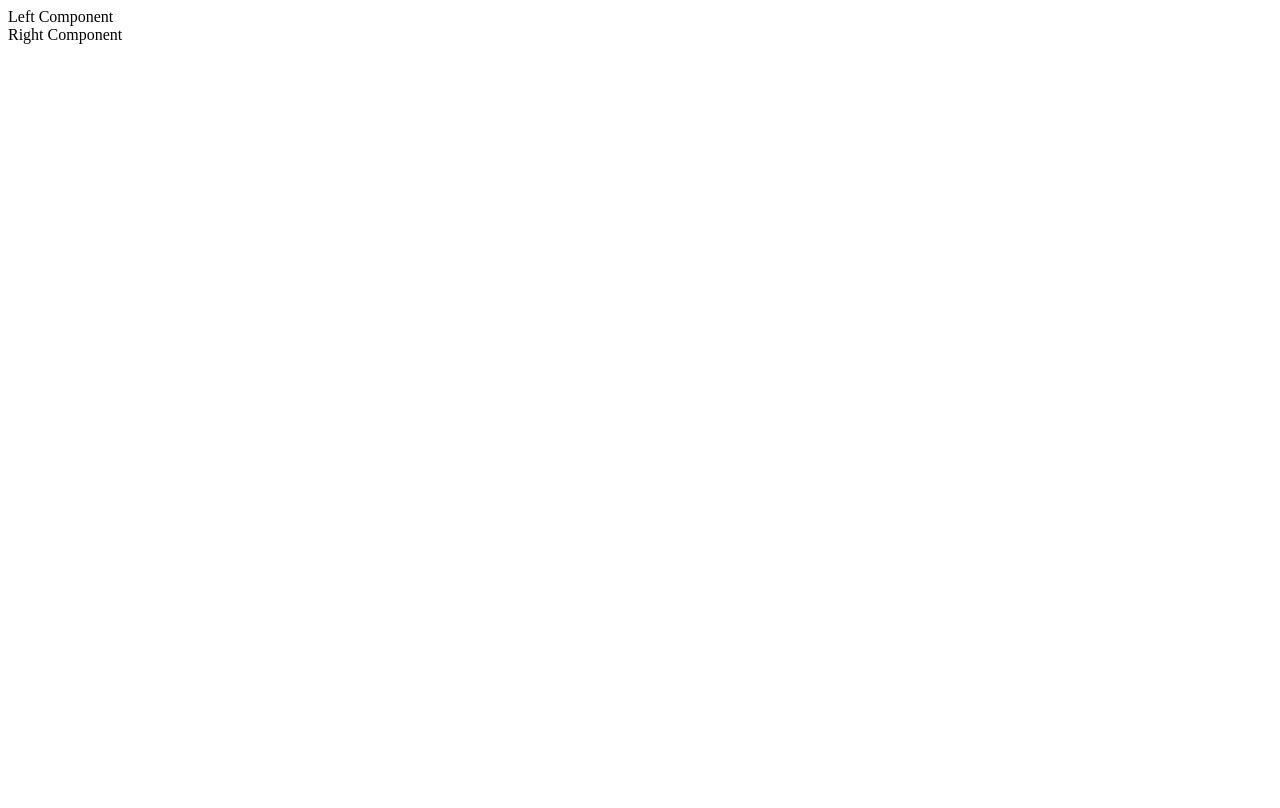
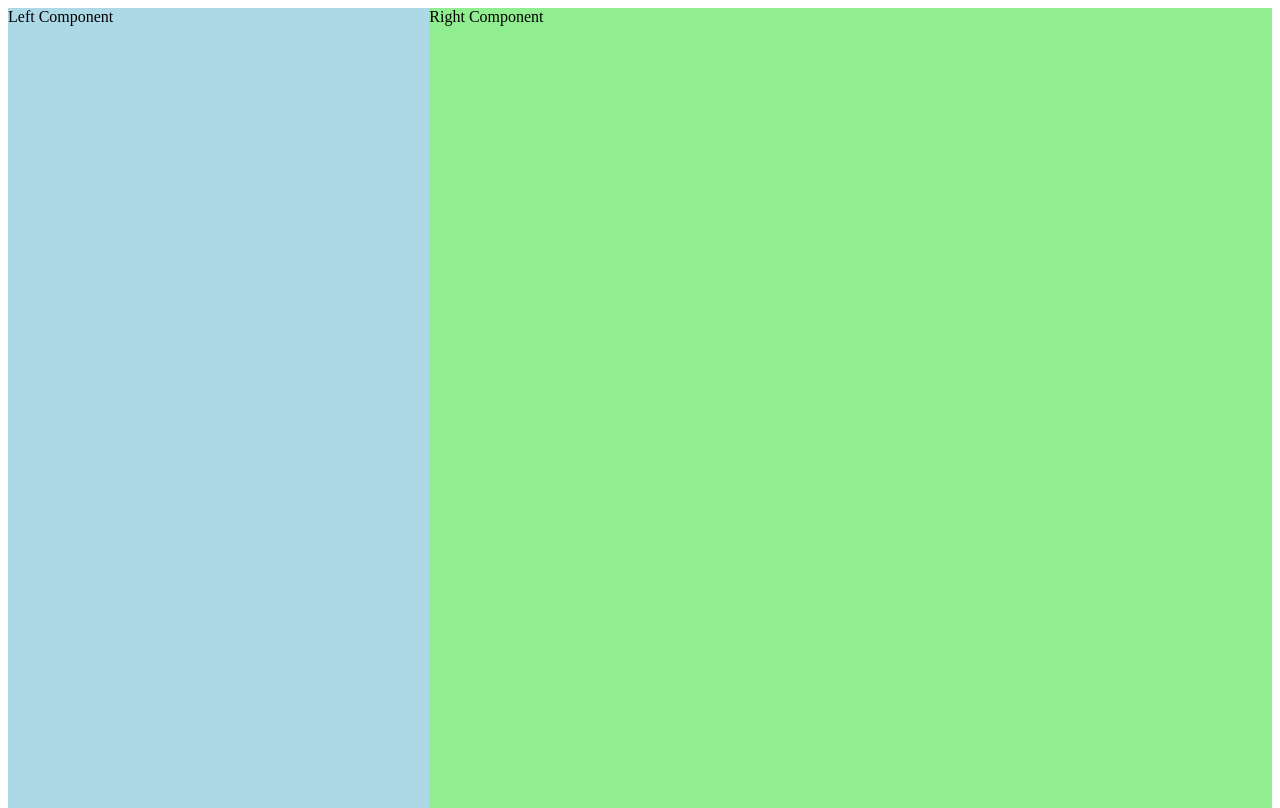
Before and after one commit to johnCbogil/LiMaps, a React (Vite) app: page / in a window 1280 px wide. Built offline with nearby package versions, Linux system fonts and the light colour scheme.

Commit message:
style the left and right

```diff
--- /dev/null
+++ b/src/App.css
@@ -0,0 +1,17 @@
+html, body, #root, .container {
+    height: 100%;
+}
+
+.container {
+    display: flex;
+}
+
+.About {
+    flex: 1;
+    background-color: #add8e6; /* Light Blue */
+}
+
+.Map {
+    flex: 2;
+    background-color: #90ee90; /* Light Green */
+}
--- a/src/App.jsx
+++ b/src/App.jsx
@@ -1,13 +1,14 @@
 import { About } from './Components/About';
 import { Map } from './Components/Map';
+import './App.css';
 
 function App() {
 
   return (
-    <>
-     <About/>
-     <Map/>
-    </>
+    <div className="container">
+    <About />
+    <Map />
+</div>
   )
 }
 
```
